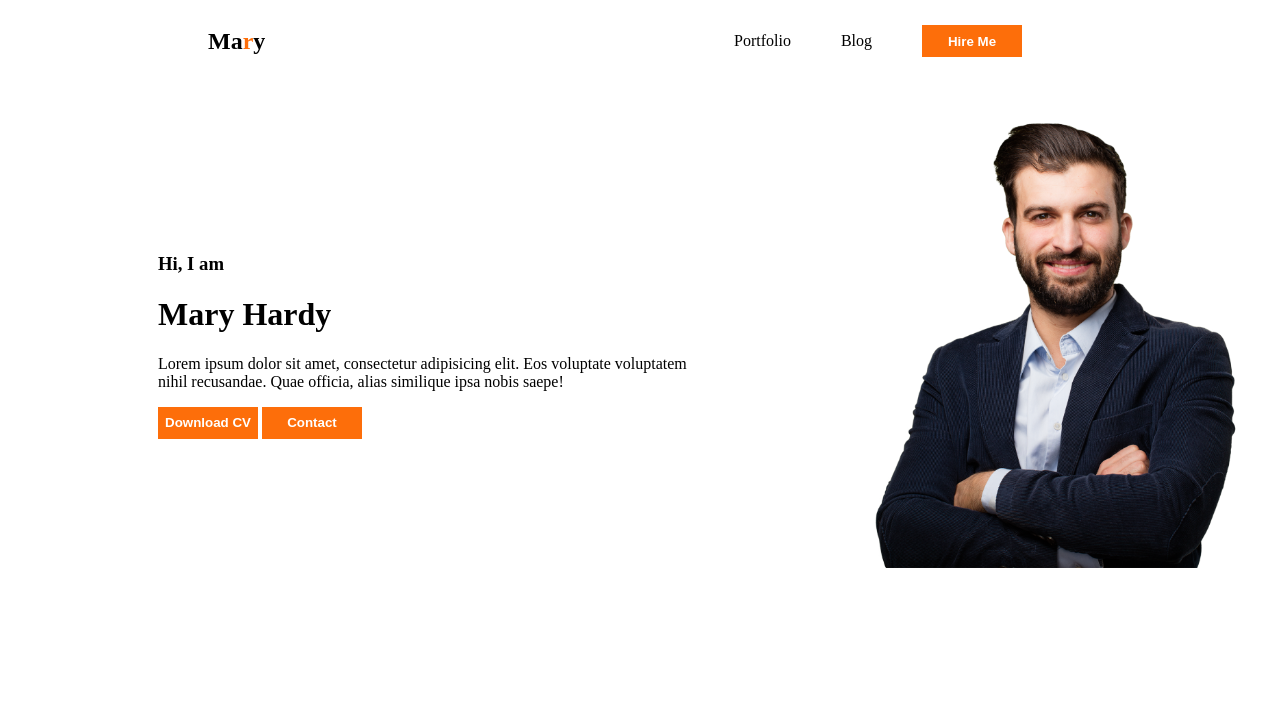
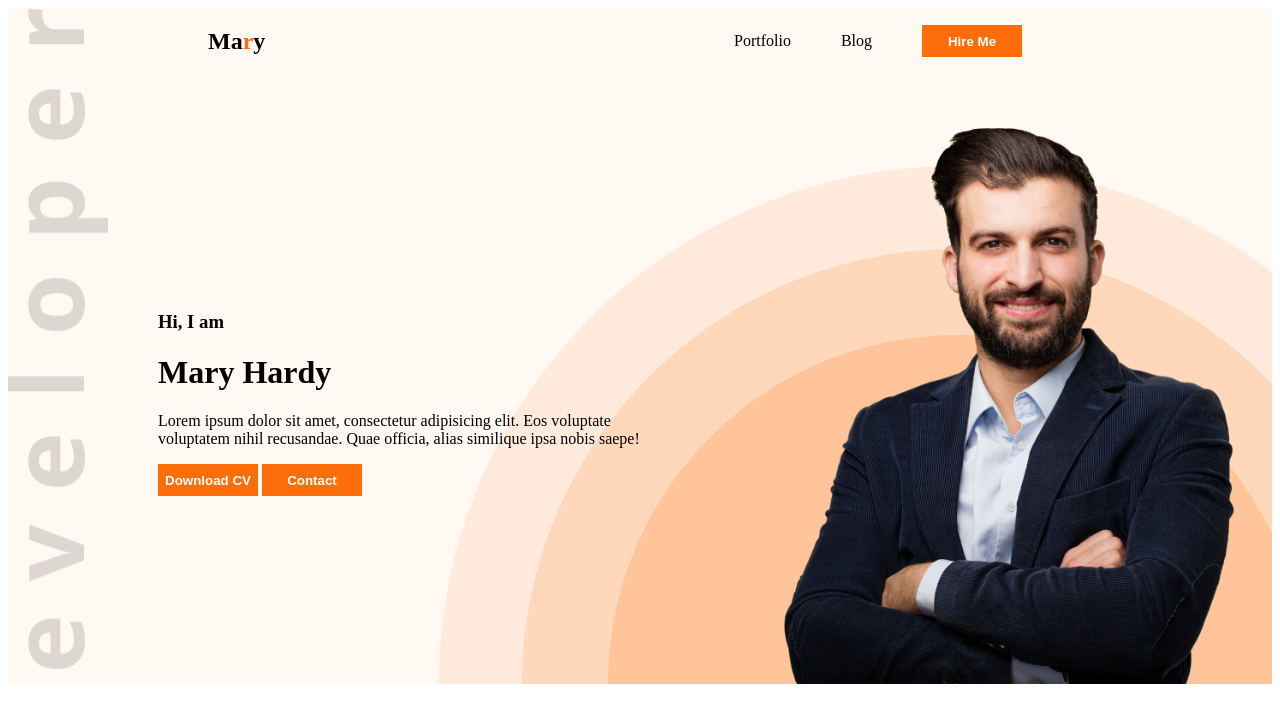
Before and after one commit to preodarsondev/Developer-portfolio, a plain HTML site: page index.html in a window 1280 px wide. Drawn offline with Linux system fonts and the light colour scheme.

Commit message:
Customized the banner backgrond image

```diff
--- a/css/style.css
+++ b/css/style.css
@@ -28,15 +28,25 @@ ul>li {
     list-style: none;
     margin-right: 50px;
 }
+.header{
+    background-color: #FFF8F3;
+
+    background-image: url('../images/header_bg.png'),url('../images/developer.png');
+    background-position: bottom right, top left;
+    background-repeat: no-repeat;
+
+}
 .banner{
     display: flex;
-    padding: 30px 30px 0px 150px;
     align-items: center;
     justify-content: space-between;
+    padding: 30px 30px 0px 150px;
+
+
 }
 .banner-content{
-    max-width: 50%;
+    max-width: 500px;
 }
 .banner .profile-pic{
-    width: 400px;
+    width: 500px;
 }
--- a/index.html
+++ b/index.html
@@ -8,7 +8,7 @@
 </head>
 <body>
     <!-- header section -->
-    <header>
+    <header class="header">
         <nav>
             <h1 class="site-title">Ma<span>r</span>y</h1>
                 <ul>
```
